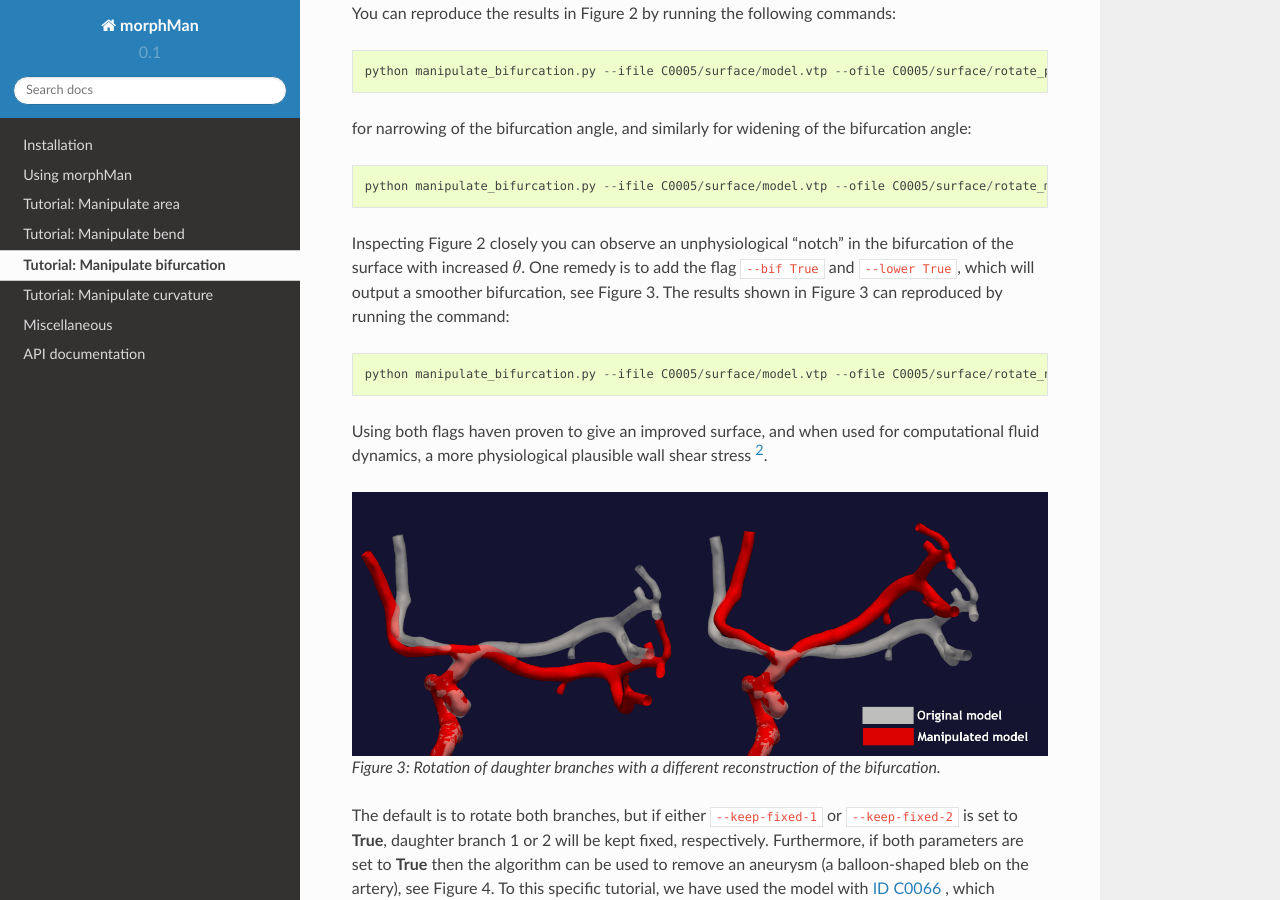
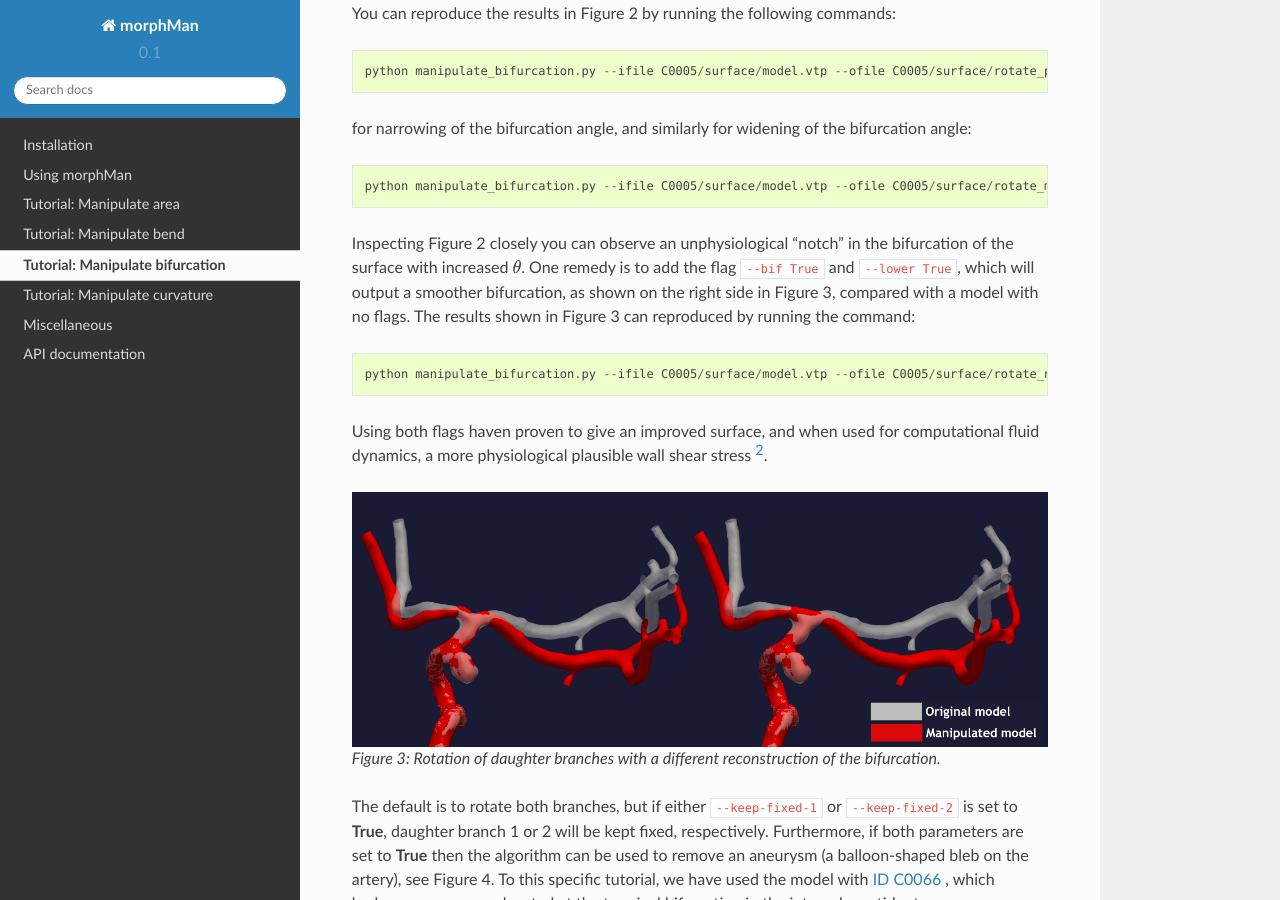
Before and after one commit to KVSlab/morphMan, a Sphinx documentation site: the page built from docs/source/manipulate_bifurcation.rst, in a window 1280 px wide and 900 px high, scrolled down 1247 px. Built offline with Sphinx 7.4.7 and the Read the Docs theme 2.0.0, drawn with Linux system fonts in a browser that asks for light colours.

Commit message:
Updated bifurcation notch image

```diff
--- a/docs/source/manipulate_bifurcation.rst
+++ b/docs/source/manipulate_bifurcation.rst
@@ -39,7 +39,8 @@ for narrowing of the bifurcation angle, and similarly for widening of the bifurc
 
 Inspecting Figure 2 closely you can observe an unphysiological "notch" in the bifurcation of the surface
 with increased :math:`\theta`. One remedy is to add the flag ``--bif True`` and ``--lower True``,
-which will output a smoother bifurcation, see Figure 3. The results shown in Figure 3 can reproduced by
+which will output a smoother bifurcation, as shown on the right side in Figure 3, compared with a model with no flags.
+The results shown in Figure 3 can reproduced by
 running the command::
 
     python manipulate_bifurcation.py --ifile C0005/surface/model.vtp --ofile C0005/surface/rotate_no_notch.vtp --angle -20 --bif True --lower True  --region-of-interest commandline --region-points 43.2 70.5 26.4 84.4 60.6 50.6 --poly-ball-size 250 250 250
@@ -47,7 +48,7 @@ running the command::
 Using both flags haven proven to give an improved surface,
 and when used for computational fluid dynamics, a more physiological plausible wall shear stress [2]_.
 
-.. figure:: angle_bif.png
+.. figure:: no_notch.png
 
   Figure 3: Rotation of daughter branches with a different reconstruction of the bifurcation.
 
```
Also changed, not shown: docs/source/angle_bif.png (deleted), docs/source/no_notch.png (added).
